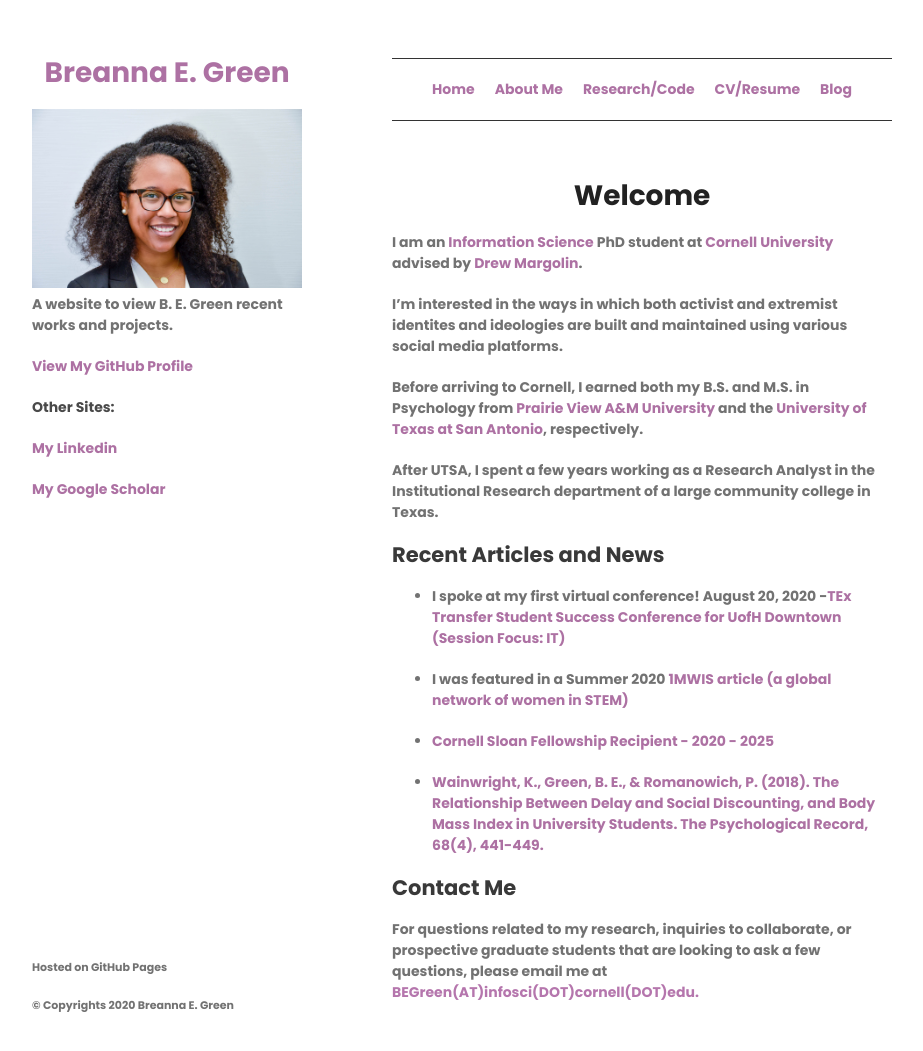
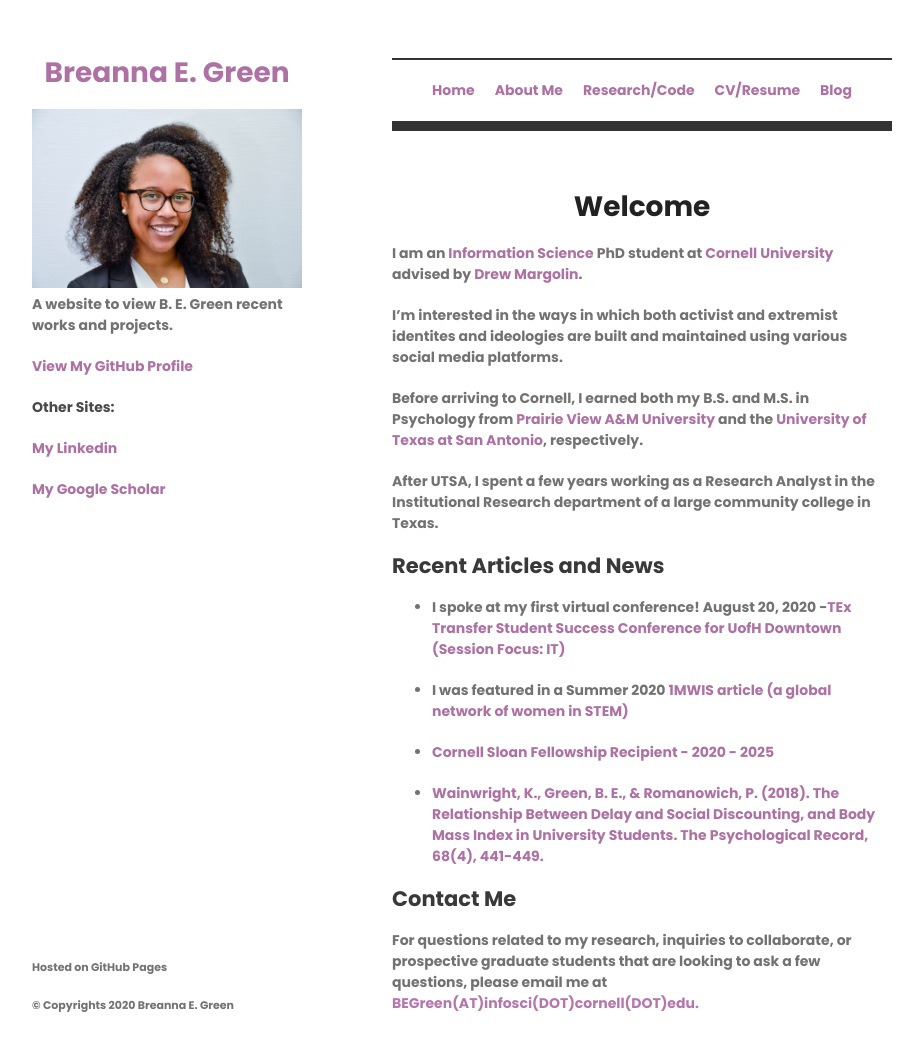
Before and after one commit to bregreen/bregreen.github.io, a Jekyll site: the page built from index.md, in a window 1280 px wide and 1084 px high. Shown: the top 1051 px of the window, without its empty margins (178-1101 px from the left). Built offline with Jekyll 4.4.1, drawn with Linux system fonts in a browser that asks for light colours; nearby versions of some CDN libraries.

Commit message:
Update default.html

```diff
--- a/_layouts/default.html
+++ b/_layouts/default.html
@@ -79,11 +79,11 @@
 
       <section>
 
-      <hr style="height:1px;border:none;color:#333;background-color:#333;" />
+      <hr style="height:2px;border:none;color:#333;background-color:#333;" />
 
       <p style="text-align:center"; class="view"><a href="https://bregreen.github.io/index.html">Home</a> &emsp; <a href="https://bregreen.github.io/about.html">About Me</a> &emsp; <a href="https://bregreen.github.io/research.html">Research/Code</a> &emsp; <a href="https://bregreen.github.io/cv.html">CV/Resume</a> &emsp; <a href="https://bregreen.github.io/blog.html">Blog</a></p>
 
-       <hr style="height:.4px;border:none;color:#333;background-color:#333;" />
+       <hr style="height:10px;border:none;color:#333;background-color:#333;" />
 
       {{ content }}
 
```
